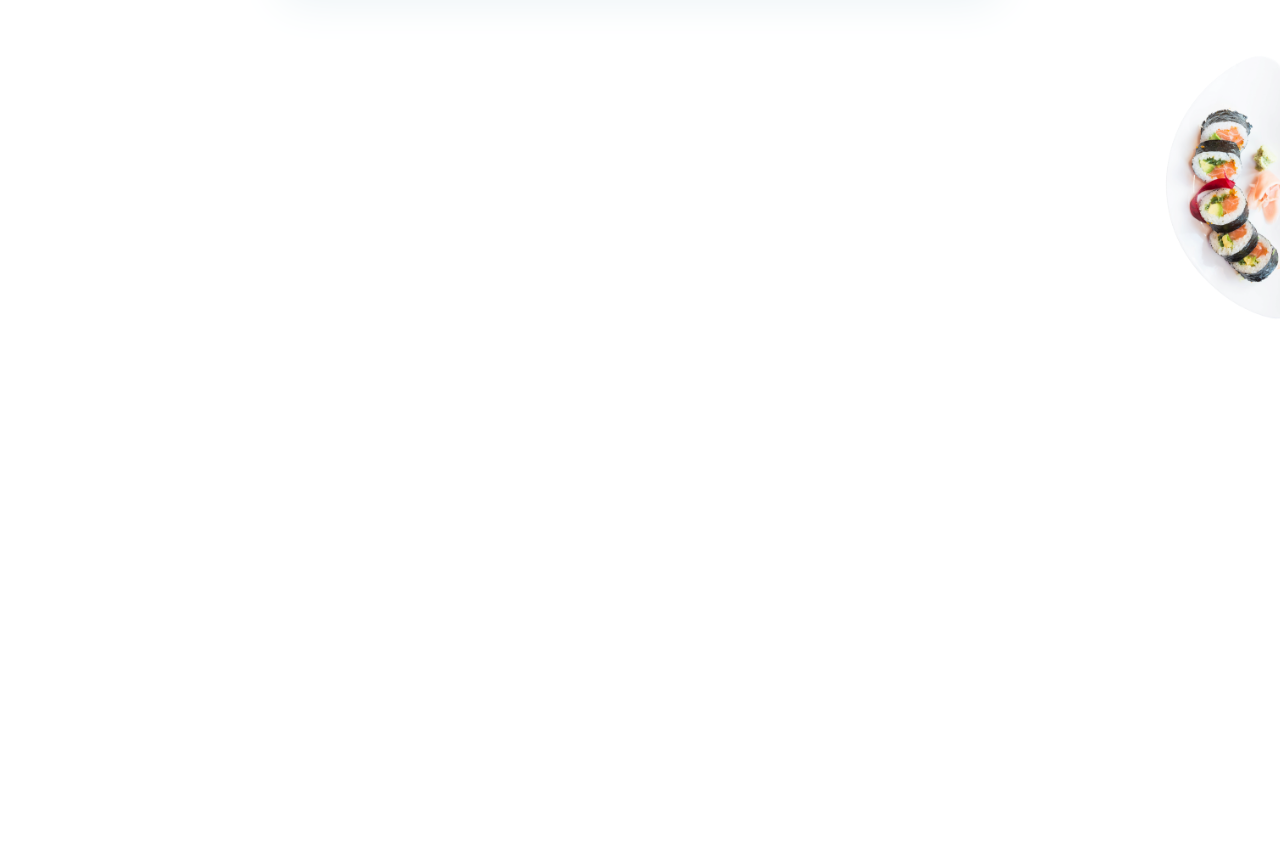
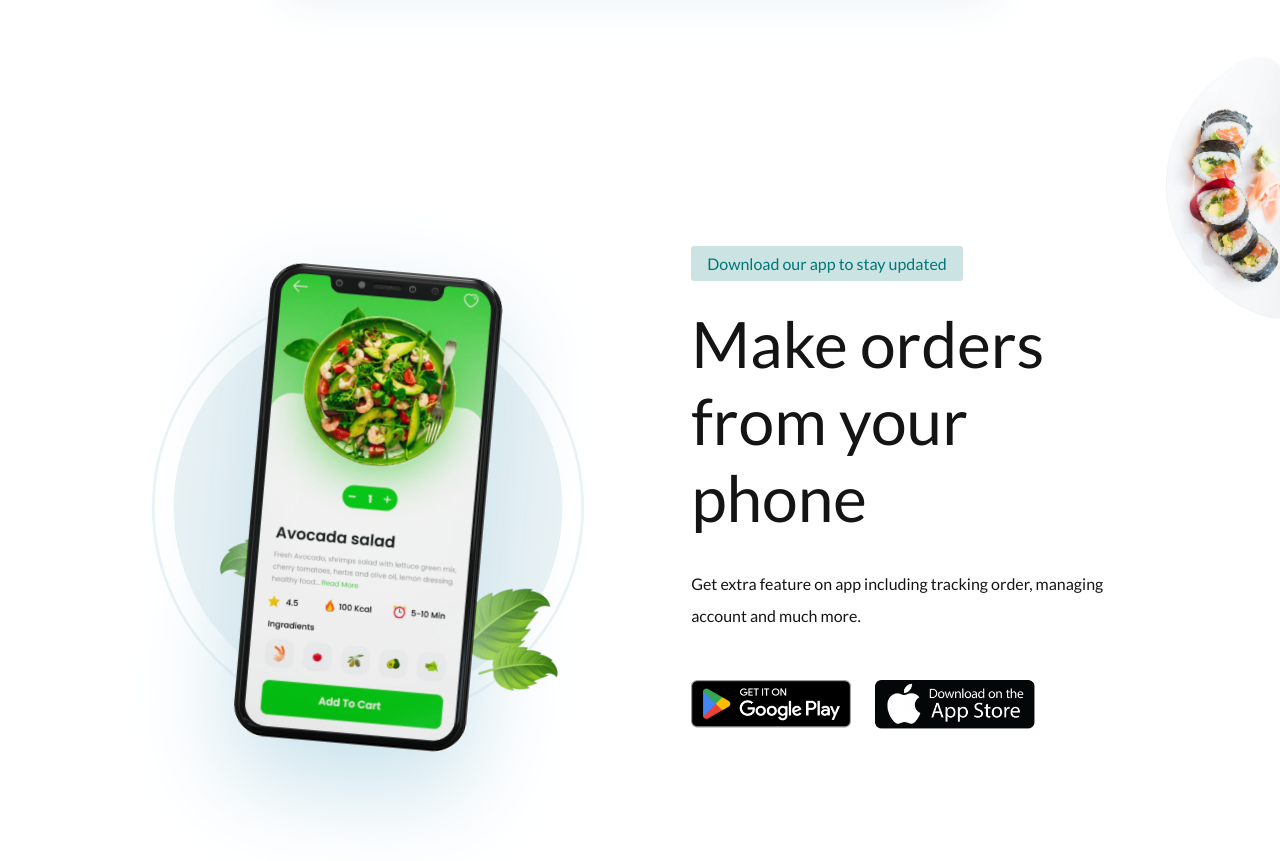
Before and after one commit to mikelambo7/Food_Order_Website, a plain HTML site: page index.html in a window 1280 px wide. Shown: the part 4341-5202 px from the top of the page. Before the commit the page ends 4692 px from the top, so only its background shows below. Drawn offline with Linux system fonts and the light colour scheme.

Commit message:
Initial commit

```diff
--- a/index.html
+++ b/index.html
@@ -430,6 +430,33 @@
         <div class="dish-layer"><img src="img/side-dish.png" alt=""></div>
     </section>
 
+<!--    download app section-->
+    <section id="download-app-section">
+        <div class="section">
+            <div class="download-app-image-container">
+                <div class="pulse">
+                    <div class="circle"></div>
+                    <div class="circle"></div>
+                </div>
+                <img src="img/leafs.png" class="leaf left" alt="">
+                <img src="img/leafs.png" class="leaf right" alt="">
+
+                <img src="img/app.png" class="phone-mockup" alt="">
+            </div>
+
+            <!--            section content-->
+            <div class="section-detail">
+                <span class="section-highlight">Download our app to stay updated</span>
+                <p class="section-title">Make orders from your phone</p>
+                <p class="section-info">Get extra feature on app including tracking order, managing account and much more.</p>
+
+                <div class="download-btn-group">
+                    <a href="#" class="download-btn"><img src="img/play-store.png" alt=""></a>
+                    <a href="#" class="download-btn"><img src="img/app-store.png" alt=""></a>
+                </div>
+            </div>
+        </div>
+    </section>
     <script src="app.js"></script>
 </body>
 
--- a/style.css
+++ b/style.css
@@ -201,7 +201,7 @@ body {
     color: var(--secondary-text-color);
 }
 
-.hero-img-container, .food-image-container{
+.hero-img-container, .food-image-container, .download-app-image-container{
     min-width: 30rem;
     min-height: 30rem;
     position: relative;
@@ -815,3 +815,65 @@ section{
     padding: 2rem 0;
     grid-template-rows: 1fr;
 }
+
+/* download-app-section */
+
+.download-btn-group{
+    display: flex;
+    margin-top: 3rem;
+    gap: 1.5rem;
+}
+
+.download-btn-group img{
+    width: 10rem;
+}
+
+.pulse{
+    width: 100%;
+    height: 100%;
+    position: absolute;
+}
+
+.pulse .circle{
+    width: 100%;
+    height: 100%;
+    position: absolute;
+    top: 50%;
+    left: 50%;
+    transform: translate(-50%, -50%) scale(0.9);
+    border: none;
+    background: var(--accent-color);
+    border-radius: 100%;
+}
+
+.pulse .circle:nth-child(2){
+    transform: translate(-50%, -50%) scale(1);
+    border: .2rem solid var(--accent-color);
+    background: transparent;
+}
+
+.leaf{
+    position: absolute;
+    height: 40%;
+}
+
+.leaf.left{
+    bottom: 15%;
+    left: 15%;
+    transform: rotate(20deg);
+}
+
+.leaf.right{
+    bottom: 0;
+    right: 5%;
+    transform: rotateY(180deg) rotate(50deg);
+}
+
+.phone-mockup{
+    position: absolute;
+    height: 100%;
+    left: 50%;
+    transform: translateX(-50%) scale(1.1) rotate(5deg);
+    box-shadow: 0 2.5rem 6.25rem var(--phone-app-shadow);
+    border-radius: 2rem;
+}
```
